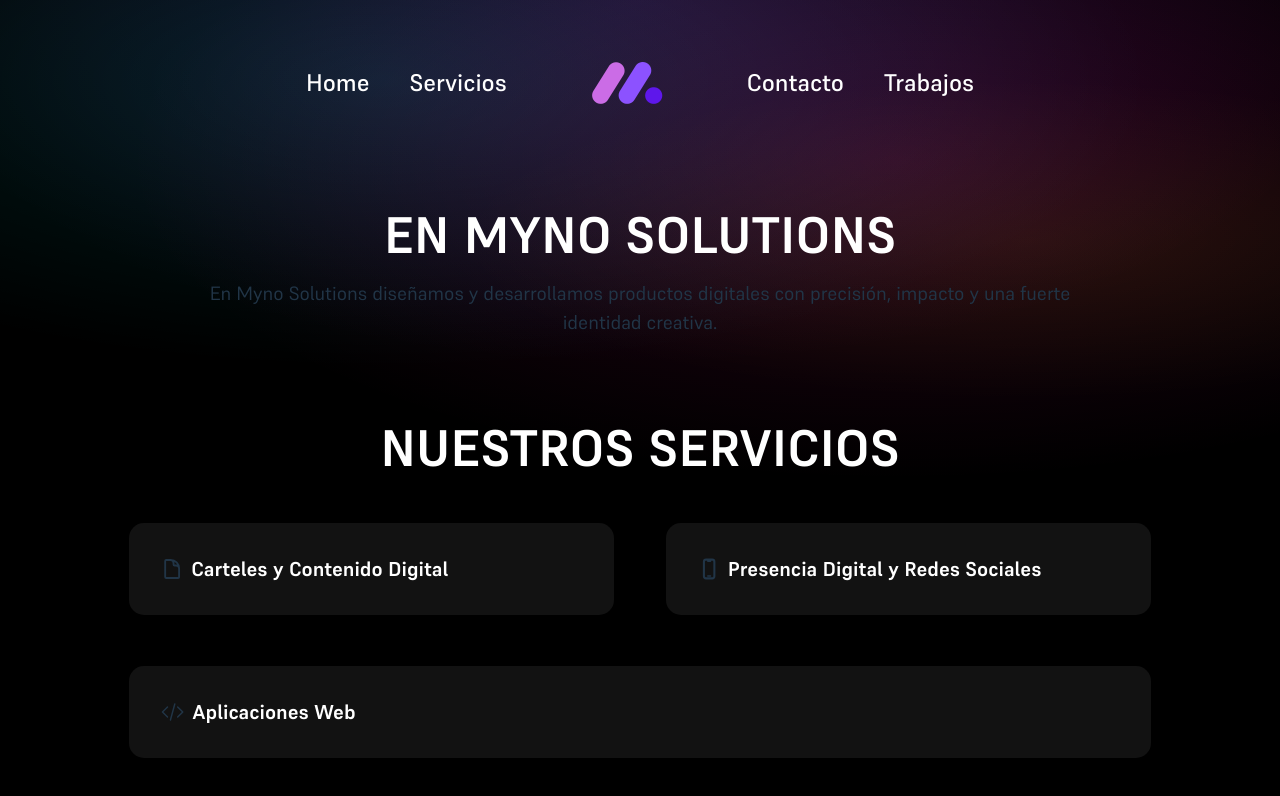
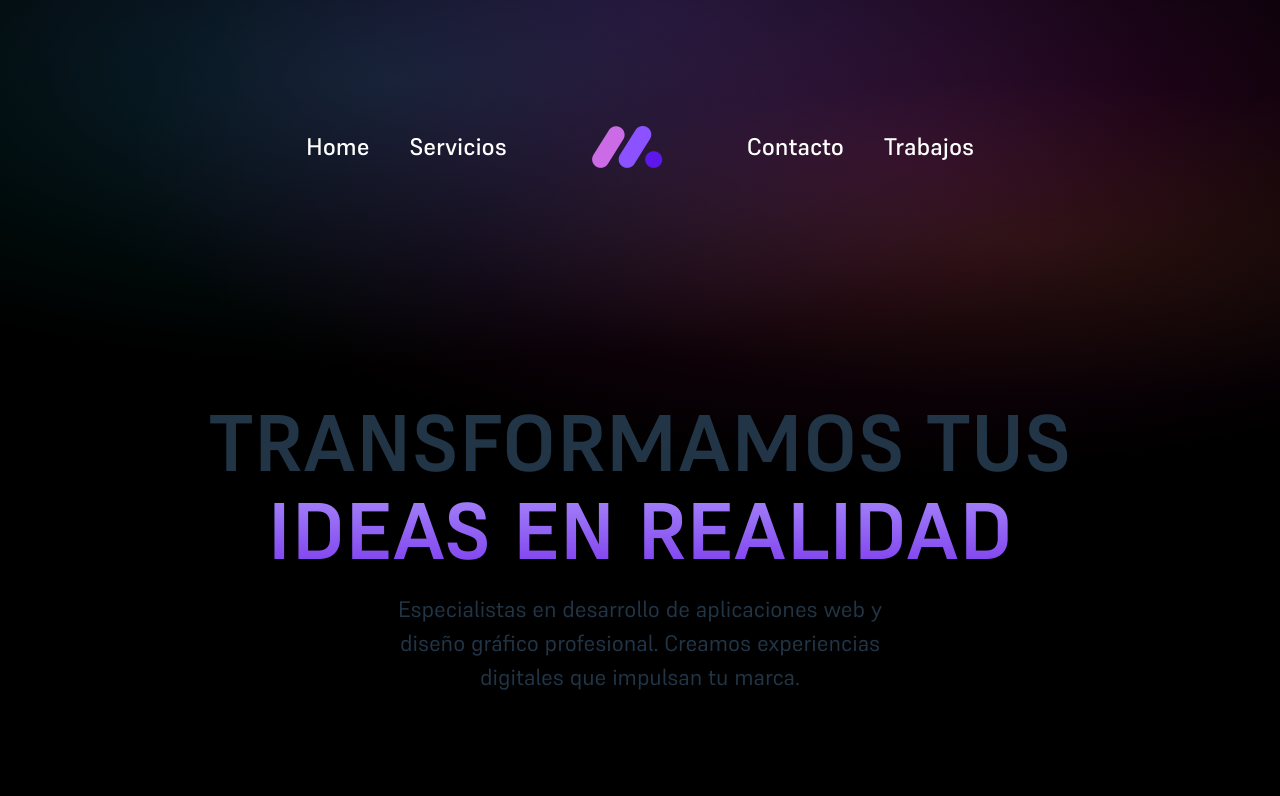
Before and after one commit to DanieloDEV24/maynosolutions, a React (Vite) app in the folder mynosolutions/: page / in a window 1280 px wide. Shown: the top 796 px of the page. Built offline with nearby package versions, Linux system fonts and the light colour scheme.

Commit message:
new design

```diff
--- a/mynosolutions/package.json
+++ b/mynosolutions/package.json
@@ -10,7 +10,9 @@
     "preview": "vite preview"
   },
   "dependencies": {
+    "@emailjs/browser": "^4.4.1",
     "@tailwindcss/vite": "^4.1.14",
+    "emailjs": "^4.0.3",
     "react": "^19.1.1",
     "react-dom": "^19.1.1"
   },
--- a/mynosolutions/src/App.css
+++ b/mynosolutions/src/App.css
@@ -2,6 +2,11 @@
 @font-face {
   font-family: 'MyFont';
   src: url('./assets/fonts/Supreme-Variable.ttf');
+}
+
+@font-face {
+  font-family: 'MyFont-Italic';
+  src: url('./assets/fonts/Supreme-VariableItalic.ttf');
 }
 
 #root {
@@ -71,6 +76,29 @@ header nav a
   font-size: 1.2rem;
 }
 
+#home h1
+{
+  width: 100%;
+  font-size: 5rem;
+  font-weight: 700;
+}
+
+#home h1.header2-home
+{
+  background: linear-gradient(to bottom, #a78bfa, #7c3aed);
+  -webkit-background-clip: text;
+  background-clip: text;
+  -webkit-text-fill-color: transparent;
+  color: transparent;
+}
+
+#home p
+{
+  width: 60%;
+  font-size: 1.4rem;
+  margin-top: 2%;
+}
+
 .servicios .card-cartel
 {
   width: 47.5%;
@@ -97,8 +125,16 @@ header nav a
   align-items: center;
   justify-content: center;
   /* border: 1px solid #fff; */
-  border-radius: 15px;
-  background-color: rgba(255, 255, 255, .07);
+  background: rgba(255, 255, 255, 0.1);
+  backdrop-filter: blur(10px);
+  -webkit-backdrop-filter: blur(10px);
+  border-radius: 10px;
+  /* border: 1px solid rgba(255, 255, 255, 0.2); */
+}
+
+.servicios .card h3
+{
+  font-size: 1.7rem;
 }
 
 .servicios .cards
@@ -107,14 +143,39 @@ header nav a
   justify-content: center;
   flex-wrap: wrap;
   gap: 5%;
+  padding: 0% 5%;
 }
 
 .servicios .card h3
 {
   text-align: start;
 }
+.servicios .card p
+{
+  width: 100%;
+  text-align: start;
+}
 
-.servicios .card svg
+.servicios .cards p
 {
-  transform: translateY(2px);
+  margin-bottom: 1rem;
+  font-size: 1.1rem;
 }
+
+.servicios .first-p
+{
+  font-weight: bold;
+  font-size: 1.3rem;
+}
+
+.servicios .final-p
+{
+  font-family: 'MyFont-Italic';
+}
+
+.formulario-contacto form
+{
+  display: flex;
+  flex-direction: column;
+
+}
--- a/mynosolutions/src/App.tsx
+++ b/mynosolutions/src/App.tsx
@@ -1,6 +1,7 @@
 import { Header } from './components/header'
 import { Home } from './components/home'
-import { Servicios } from './components/Servicios'
+import { Servicios } from './components/servicios'
+import { Contacto } from './components/contacto'
 import './App.css'
 
 function App() {
@@ -21,8 +22,9 @@ function App() {
         }}
       >
         <Header></Header>
-        <Home></Home>
-        <Servicios></Servicios>
+         <Home></Home>
+        {/*<Servicios></Servicios>
+        <Contacto></Contacto> */}
       </div>
     </div>
   )
--- /dev/null
+++ b/mynosolutions/src/components/contacto.tsx
@@ -0,0 +1,61 @@
+import React, { useRef } from 'react';
+import emailjs from '@emailjs/browser';
+
+export const Contacto = () => {
+
+    const form = useRef<HTMLFormElement | null>(null);
+    const sendEmail = (e: React.FormEvent<HTMLFormElement>) => {
+        e.preventDefault();
+
+        if (!form.current) return;
+
+        emailjs
+            .sendForm(
+                "service_8yil0qf",    // pon tu Service ID aquí
+                "template_wb52614",   // pon tu Template ID aquí
+                form.current,
+                "31cIsDnyktjYc1-Zq"     // pon tu Public Key aquí
+            )
+            .then(
+                (result) => {
+                    alert("Correo enviado con éxito.");
+                    form.current?.reset();
+                    console.log(result)
+                },
+                (error) => {
+                    alert("Error al enviar el correo.");
+
+
+                    console.error(error.text);
+                }
+
+
+            );
+
+
+    };
+
+    return (
+        <div className="contacto w-full">
+            <h1 className="text-4xl text-white font-bold mb-4">CONTACTA CON NOSOTROS</h1>
+            <div className="flex flex-wrap justify-center">
+                <div className="formulario-contacto">
+                    <form action="" ref={form} onSubmit={sendEmail} >
+                        <label htmlFor="from_email">Correo electrónico</label>
+                        <input type="text" placeholder="ejemplo@ejemplo.com" name="from_email" />
+                        <label htmlFor="phone">Número de telefono</label>
+                        <input type="text" placeholder="666 11 22 33" name="phone" />
+                        <label htmlFor="message">¿Qué necesitas?</label>
+                        <textarea style={{ height: "230px", resize: "none" }} placeholder="¿Qué necesitas?" name="message"></textarea>
+                        <div className="boton">
+                            <button type='submit'>
+                                Enviar
+                            </button>
+                        </div>
+                    </form>
+                </div>
+                <div className="redes-sociales-contacto"></div>
+            </div>
+        </div>
+    )
+}
--- a/mynosolutions/src/components/home.tsx
+++ b/mynosolutions/src/components/home.tsx
@@ -1,8 +1,9 @@
 export const Home = () => {
     return (
         <div className="w-full flex flex-wrap justify-center" id="home">
-            <h1 className="text-4xl text-white font-bold mb-4">EN MYNO SOLUTIONS</h1>
-            <p>En Myno Solutions diseñamos y desarrollamos productos digitales con precisión, impacto y una fuerte identidad creativa.</p>
+            <h1 className="header1-home">TRANSFORMAMOS TUS</h1>
+            <h1 className="header2-home">IDEAS EN REALIDAD</h1>
+            <p>Especialistas en desarrollo de aplicaciones web y diseño gráfico profesional. Creamos experiencias digitales que impulsan tu marca.</p>
         </div>
     )
 }
--- a/mynosolutions/src/components/icons/iconoCodigo.tsx
+++ b/mynosolutions/src/components/icons/iconoCodigo.tsx
@@ -1,6 +1,6 @@
 export const IconoCodigo = () => {
     return (
-<svg xmlns="http://www.w3.org/2000/svg" viewBox="0 0 24 24" fill="currentColor" className="size-6">
+<svg xmlns="http://www.w3.org/2000/svg" viewBox="0 0 24 24" fill="currentColor" className="size-8">
   <path fillRule="evenodd" d="M14.447 3.026a.75.75 0 0 1 .527.921l-4.5 16.5a.75.75 0 0 1-1.448-.394l4.5-16.5a.75.75 0 0 1 .921-.527ZM16.72 6.22a.75.75 0 0 1 1.06 0l5.25 5.25a.75.75 0 0 1 0 1.06l-5.25 5.25a.75.75 0 1 1-1.06-1.06L21.44 12l-4.72-4.72a.75.75 0 0 1 0-1.06Zm-9.44 0a.75.75 0 0 1 0 1.06L2.56 12l4.72 4.72a.75.75 0 0 1-1.06 1.06L.97 12.53a.75.75 0 0 1 0-1.06l5.25-5.25a.75.75 0 0 1 1.06 0Z" clipRule="evenodd" />
 </svg>
 
--- a/mynosolutions/src/components/icons/iconoFlyer.tsx
+++ b/mynosolutions/src/components/icons/iconoFlyer.tsx
@@ -1,6 +1,6 @@
 export const IconoFlyer = () => {
     return (
-            <svg xmlns="http://www.w3.org/2000/svg" fill="none" viewBox="0 0 24 24" strokeWidth={2} stroke="currentColor" className="size-6">
+            <svg xmlns="http://www.w3.org/2000/svg" fill="none" viewBox="0 0 24 24" strokeWidth={2} stroke="currentColor" className="size-8">
                 <path strokeLinecap="round" strokeLinejoin="round" d="M19.5 14.25v-2.625a3.375 3.375 0 0 0-3.375-3.375h-1.5A1.125 1.125 0 0 1 13.5 7.125v-1.5a3.375 3.375 0 0 0-3.375-3.375H8.25m2.25 0H5.625c-.621 0-1.125.504-1.125 1.125v17.25c0 .621.504 1.125 1.125 1.125h12.75c.621 0 1.125-.504 1.125-1.125V11.25a9 9 0 0 0-9-9Z" />
             </svg>
 
--- a/mynosolutions/src/components/icons/iconoRedSocial.tsx
+++ b/mynosolutions/src/components/icons/iconoRedSocial.tsx
@@ -1,6 +1,6 @@
 export const IconoRedSocial = () => {
     return (
-            <svg xmlns="http://www.w3.org/2000/svg" viewBox="0 0 24 24" fill="currentColor" className="size-6">
+            <svg xmlns="http://www.w3.org/2000/svg" viewBox="0 0 24 24" fill="currentColor" className="size-8">
   <path d="M10.5 18.75a.75.75 0 0 0 0 1.5h3a.75.75 0 0 0 0-1.5h-3Z" />
   <path fillRule="evenodd" d="M8.625.75A3.375 3.375 0 0 0 5.25 4.125v15.75a3.375 3.375 0 0 0 3.375 3.375h6.75a3.375 3.375 0 0 0 3.375-3.375V4.125A3.375 3.375 0 0 0 15.375.75h-6.75ZM7.5 4.125C7.5 3.504 8.004 3 8.625 3H9.75v.375c0 .621.504 1.125 1.125 1.125h2.25c.621 0 1.125-.504 1.125-1.125V3h1.125c.621 0 1.125.504 1.125 1.125v15.75c0 .621-.504 1.125-1.125 1.125h-6.75A1.125 1.125 0 0 1 7.5 19.875V4.125Z" clipRule="evenodd" />
 </svg>
--- a/mynosolutions/src/components/servicios.tsx
+++ b/mynosolutions/src/components/servicios.tsx
@@ -10,23 +10,31 @@ export const Servicios = () => {
                 <div className="card card-cartel">
                     <div className="flex align-center gap-2" style={{width: "100%"}}>
                         <IconoFlyer/>
-                        <h3 className="text-xl text-white font-bold" style={{width: "100%"}}>Carteles y Contenido Digital</h3>
+                        <h3 className="text-xl text-white font-bold" style={{width: "100%", marginBottom: "1rem"}}>Carteles y Contenido Digital</h3>
                     </div>
-                    <p></p>
+                    <p className="first-p">Creamos tu imagen, comunicamos tu valor.</p>
+                    <p className="content-p">Creamos carteles, flyers, logos, videos promocionales, publicaciones para redes y todo lo que tu marca necesita para destacar.</p>
+                    <p className="final-p">Tu imagen profesional lista para impactar.</p>
                 </div>
 
                 <div className="card card-redes">
-                    <div className="flex align-center gap-2" style={{width: "100%"}}>
+                    <div className="flex align-center gap-2" style={{width: "100%", marginBottom: "1rem"}}>
                         <IconoRedSocial/>
                         <h3 className="text-xl text-white font-bold" style={{width: "100%"}}>Presencia Digital y Redes Sociales</h3>
                     </div>
+                    <p className="first-p">Hazte visible donde están tus clientes.</p>
+                    <p className="content-p">Configuramos tus redes sociales, creamos tu perfil en Google Maps y publicamos contenido para aumentar tu visibilidad y conectar con tu público.</p>
+                    <p className="final-p">Te encuentran, te siguen, te eligen.</p>
                 </div>
 
                 <div className="card card-web">
-                    <div className="flex align-center gap-2" style={{width: "100%"}}>
+                    <div className="flex align-center gap-2" style={{width: "100%", marginBottom: "1rem"}}>
                         <IconoCodigo/>
                         <h3 className="text-xl text-white font-bold" style={{width: "100%"}}>Aplicaciones Web</h3>
                     </div>
+                    <p className="first-p">Tu negocio, tu app, exactamente como la necesitas.</p>
+                    <p className="content-p">Desarrollamos plataformas a medida: herramientas de gestión, ecommerce, reservas, CRM... Todo adaptado 100% a tus necesidades.</p>
+                    <p className="final-p">No te adaptes al software, el software se adapta a ti.</p>
                 </div>
             </div>
         </div>
--- a/mynosolutions/src/index.css
+++ b/mynosolutions/src/index.css
@@ -6,7 +6,7 @@
   font-weight: 400;
 
   color-scheme: light dark;
-  color: rgba(255, 255, 255, 0.87);
+  color: rgba(255, 255, 255, 0.9 );
   background-color: #242424;
 
   font-synthesis: none;
```
Also changed, not shown: mynosolutions/src/assets/fonts/Supreme-VariableItalic.ttf (added), 1 other file (tests, documents, lock files or other folders).
